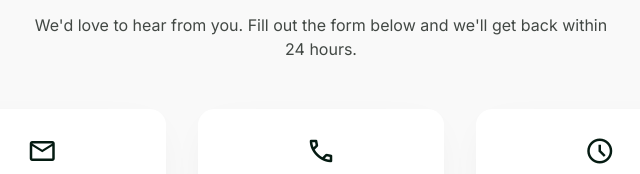
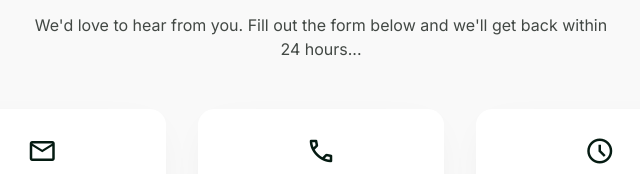
Before and after one commit to vivekx11/softdef-frontend-test, a website: page public/contact.html in a window 1280 px wide. Shown: the part 187-361 px from the top of the page, 319-959 px from the left. Drawn offline with nearby package versions, Linux system fonts and the light colour scheme.

Commit message:
Update contact message for clarity

```diff
--- a/public/contact.html
+++ b/public/contact.html
@@ -10,7 +10,7 @@
 <div id="navbar"></div>
 <main class="pt-28 pb-24"><div class="max-w-[900px] mx-auto px-6 md:px-12">
 <h1 class="font-['Noto_Serif'] text-[36px] md:text-[48px] font-bold text-primary mb-4 text-center">Contact Us</h1>
-<p class="text-on-surface-variant font-body-lg text-center mb-12 max-w-xl mx-auto">We'd love to hear from you. Fill out the form below and we'll get back within 24 hours.</p>
+<p class="text-on-surface-variant font-body-lg text-center mb-12 max-w-xl mx-auto">We'd love to hear from you. Fill out the form below and we'll get back within 24 hours...</p>
 <div class="grid grid-cols-1 md:grid-cols-3 gap-8 mb-12">
 <div class="bg-surface-container-lowest p-6 rounded-2xl ambient-shadow text-center"><span class="material-symbols-outlined text-3xl text-primary mb-2 block">email</span><h3 class="font-bold text-primary">Email</h3><p class="text-on-surface-variant text-sm">hello@verdant.com</p></div>
 <div class="bg-surface-container-lowest p-6 rounded-2xl ambient-shadow text-center"><span class="material-symbols-outlined text-3xl text-primary mb-2 block">call</span><h3 class="font-bold text-primary">Phone</h3><p class="text-on-surface-variant text-sm">+1 (555) 123-4567</p></div>
```
